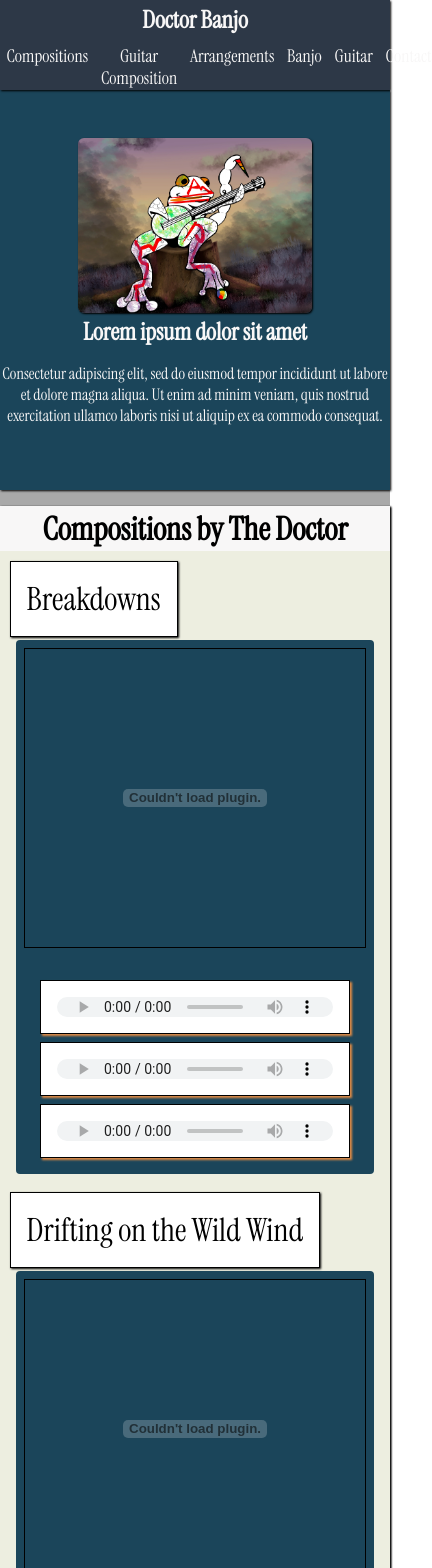
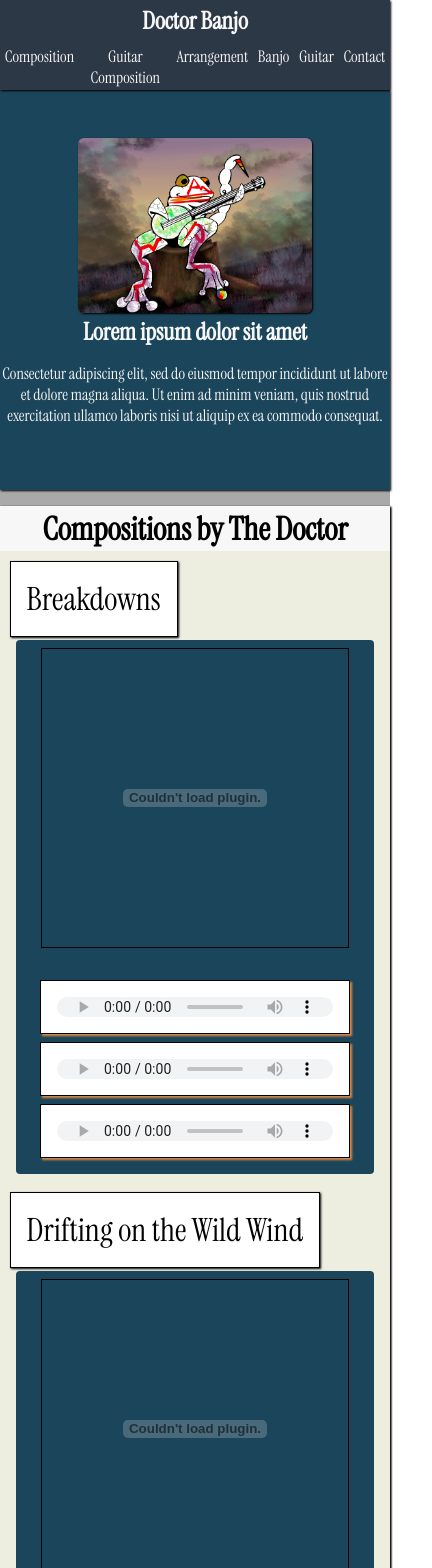
Before and after one commit to gainesaurus/doctor-banjo, a React (Create React App) app: page / in a window 390 px wide. Shown: the top 1568 px of the page, 432 px wide, since content can reach past the window. Built offline with nearby package versions, Linux system fonts and the light colour scheme.

Commit message:
margin fixes

```diff
--- a/src/App.css
+++ b/src/App.css
@@ -52,6 +52,12 @@ audio {
   width: 100%;
 }
 
+object {
+  margin: 0;
+  padding: 0;
+  align-self: center;
+}
+
 @-webkit-keyframes fade-in {
   0% {
     opacity: 0;
--- a/src/Components/Arrangements.module.css
+++ b/src/Components/Arrangements.module.css
@@ -20,15 +20,15 @@
 
 .materials {
   display: flex;
-  margin: 0 0 2rem 0;
+  margin: 0 0 1rem 0;
   flex-wrap: wrap;
 }
 
 .pdfLink {
   border: 1px solid black;
-  width: calc(50% - 1rem);
+  width: calc(50% - 1.1rem);
   min-height: 300px;
-  margin: 0.5rem;
+  margin: 0 0.5rem 1rem 0.5rem;
 }
 
 .audioLink {
@@ -48,6 +48,6 @@
     flex-direction: column;
   }
   .pdfLink {
-    width: 100%;
+    width: calc(100% - 2rem);
   }
 }
--- a/src/Components/Compositions.module.css
+++ b/src/Components/Compositions.module.css
@@ -67,6 +67,6 @@
     flex-direction: column;
   }
   .pdfLink {
-    width: 100%;
+    width: 90%;
   }
 }
--- a/src/Components/Contact.module.css
+++ b/src/Components/Contact.module.css
@@ -3,13 +3,13 @@
   background-color: var(--contact);
   color: var(--banjo);
   justify-content: space-around;
-  width: 100%;
+  width: 100vw;
 }
 
 .bgPic {
   display: flex;
   max-width: 60%;
-  margin: 3rem 0 0 0;
+  margin: 3rem 0;
   max-height: 500px;
   object-fit: contain;
   border-radius: 6px;
--- a/src/Components/Guitar.module.css
+++ b/src/Components/Guitar.module.css
@@ -1,6 +1,7 @@
 .container {
   display: flex;
   justify-content: space-around;
+  align-items: center;
   background-color: var(--nav);
   width: 100vw;
   color: white;
@@ -20,7 +21,6 @@
 
 .bgPic {
   display: flex;
-  /* max-width: 60%; */
   max-height: 500px;
   object-fit: contain;
   border-radius: 6px;
--- a/src/Components/Navbar.module.css
+++ b/src/Components/Navbar.module.css
@@ -35,7 +35,7 @@
   color: var(--arr);
 }
 
-@media screen and (max-width: 970px) {
+@media screen and (max-width: 950px) {
   .container {
     width: 100%;
     flex-direction: column;
@@ -43,8 +43,8 @@
     justify-content: center;
   }
   .links {
-    font-size: 1.1rem;
-    margin: 0.2rem 0.4rem;
+    font-size: 1rem;
+    margin: 0.2rem 0.3rem;
   }
   h2 {
     font-size: 1.5rem;
--- a/src/Components/Navbar.tsx
+++ b/src/Components/Navbar.tsx
@@ -7,9 +7,9 @@ function Navbar() {
           <h2>Doctor Banjo</h2>
         </a>
         <div className={styles.linkContainer}>
-          <a href="/#compositions" className={styles.links}>Compositions</a>
+          <a href="/#compositions" className={styles.links}>Composition</a>
           <a href="/#guitarcomp" className={styles.links}>Guitar Composition</a>
-          <a href="/#arrangements" className={styles.links}>Arrangements</a>
+          <a href="/#arrangements" className={styles.links}>Arrangement</a>
           <a href="/#banjo" className={styles.links}>Banjo</a>
           <a href="/#guitar" className={styles.links}>Guitar</a>
           <a href="/#contact" className={styles.links}>Contact</a>
```
